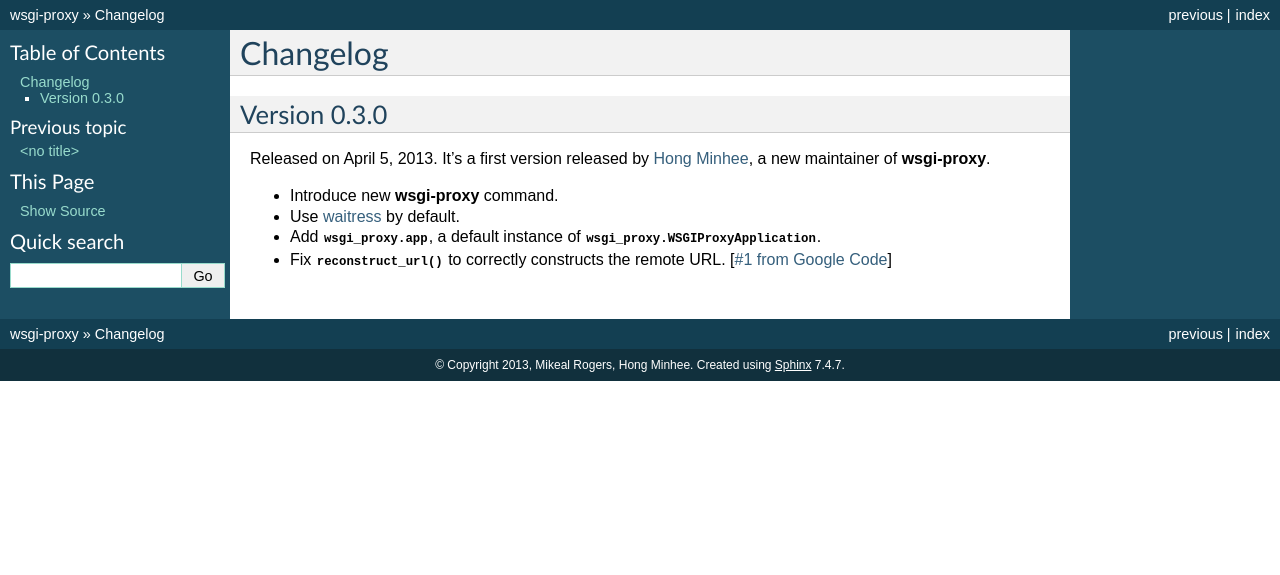
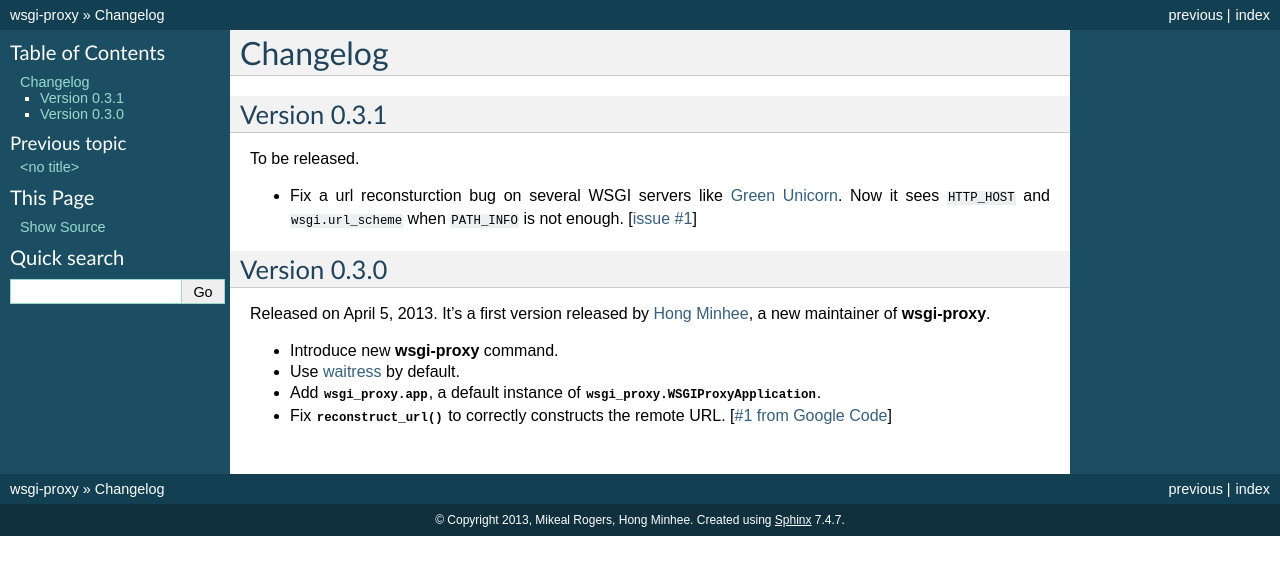
Before and after one commit to shirk3y/pproxy, a Sphinx documentation site: the page built from docs/changelog.rst, in a window 1280 px wide. Shown: the top 575 px of the page. Built offline with Sphinx 7.4.7, drawn with Linux system fonts in a browser that asks for light colours; the version number could not be read and is left out.

Commit message:
Changelog for #1

```diff
--- a/docs/changelog.rst
+++ b/docs/changelog.rst
@@ -1,5 +1,17 @@
 Changelog
 =========
+
+Version 0.3.1
+-------------
+
+To be released.
+
+- Fix a url reconsturction bug on several WSGI servers like `Green Unicorn`_.
+  Now it sees ``HTTP_HOST`` and ``wsgi.url_scheme`` when ``PATH_INFO`` is
+  not enough.  [:issue:`1`]
+
+.. _Green Unicorn: http://gunicorn.org/
+
 
 Version 0.3.0
 -------------
--- a/docs/conf.py
+++ b/docs/conf.py
@@ -28,7 +28,8 @@
 
 # Add any Sphinx extension module names here, as strings. They can be extensions
 # coming with Sphinx (named 'sphinx.ext.*') or your custom ones.
-extensions = ['sphinx.ext.autodoc', 'sphinx.ext.intersphinx', 'sphinx.ext.todo']
+extensions = ['sphinx.ext.autodoc', 'sphinx.ext.intersphinx', 'sphinx.ext.todo',
+              'sphinx.ext.extlinks']
 
 # Add any paths that contain templates here, relative to this directory.
 templates_path = ['_templates']
@@ -256,3 +257,7 @@
 intersphinx_mapping = {
     'python': ('http://docs.python.org/2/', None)
 }
+
+extlinks = {
+    'issue': ('https://bitbucket.org/dahlia/wsgi-proxy/issue/%s/', 'issue #')
+}
```
